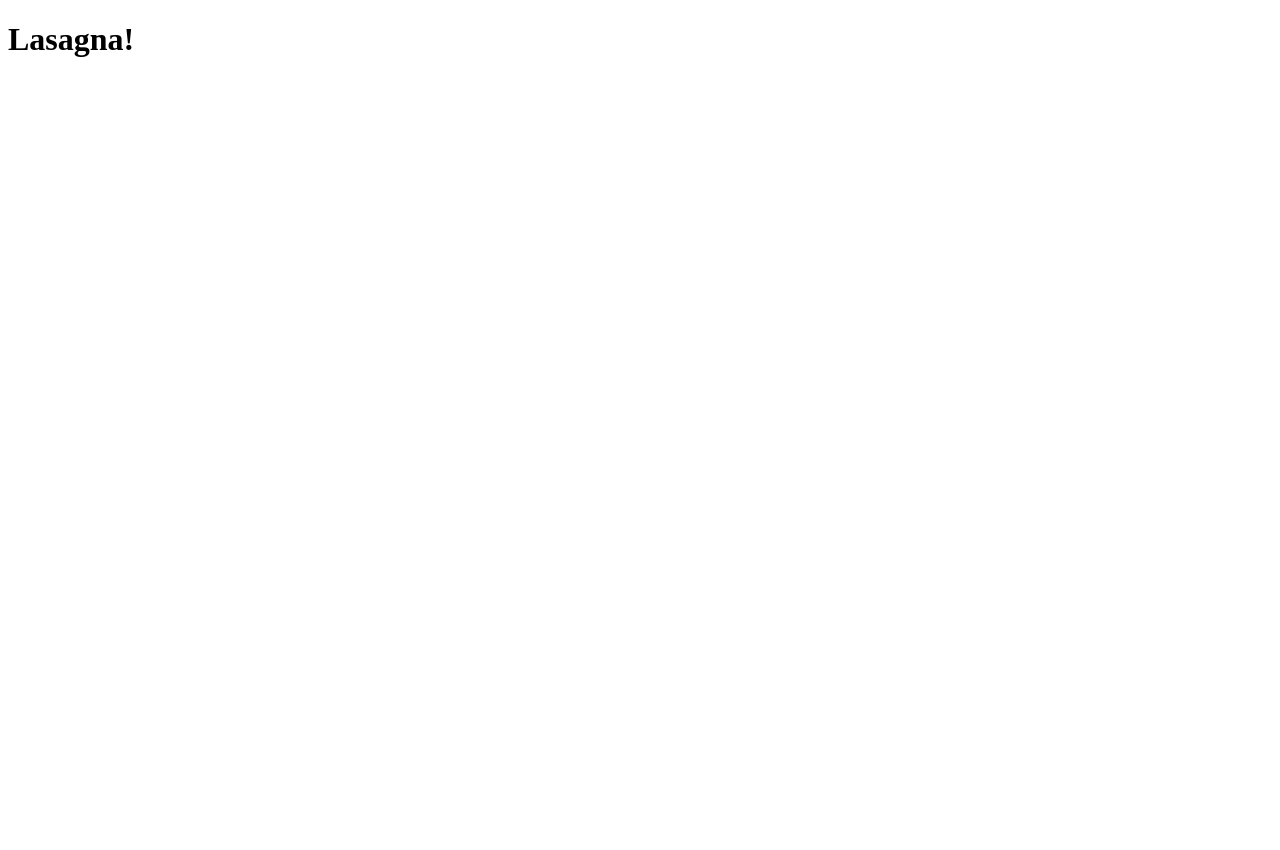
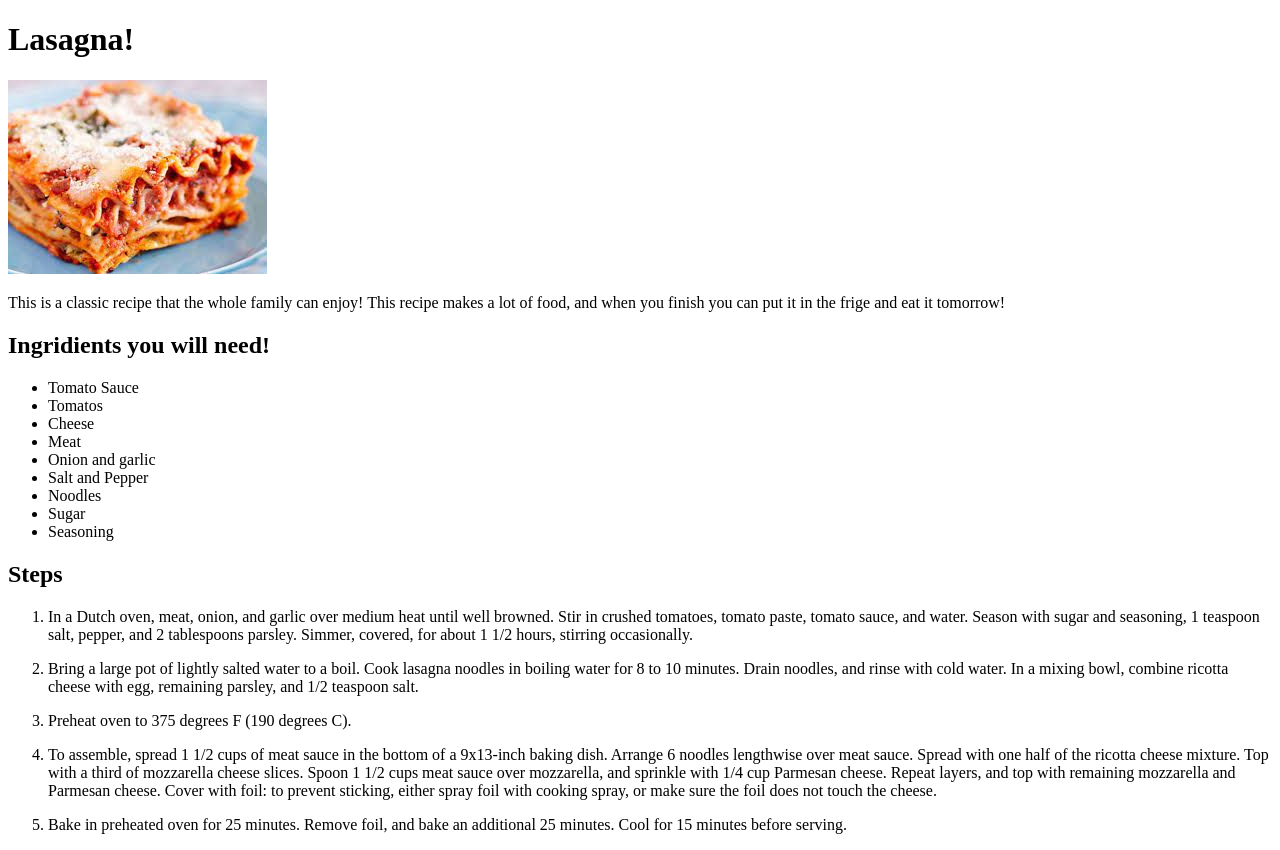
Before and after one commit to ChrisKlanderman/odin-recipies, a plain HTML site: page recipes/lasagna.html in a window 1280 px wide. Before the commit the page ends 800 px from the top, so only its background shows below. Drawn offline with Linux system fonts and the light colour scheme.

Commit message:
Made changes to the Lasagnaa page

```diff
--- a/recipes/lasagna.html
+++ b/recipes/lasagna.html
@@ -8,5 +8,46 @@
 </head>
 <body>
     <h1>Lasagna!</h1>
+    <img src="pics/lasagna.jpg" alt="Lasagna">
+    <p>This is a classic recipe that the whole family can enjoy! This recipe makes a lot of food, and when you finish you can put it in the frige and eat it tomorrow!</p>
+    <h2>Ingridients you will need!</h2>
+    <ul>
+        <li>Tomato Sauce</li>
+        <li>Tomatos</li>
+        <li>Cheese</li>
+        <li>Meat</li>
+        <li>Onion and garlic</li>
+        <li>Salt and Pepper</li>
+        <li>Noodles</li>
+        <li>Sugar</li>
+        <li>Seasoning</li>
+    </ul>
+    <h2>Steps</h2>
+    <ol>
+        <li>
+            <p>In a Dutch oven, meat, onion, and garlic over medium heat until well browned. Stir in crushed tomatoes, tomato paste, tomato sauce, and water. Season with sugar and seasoning, 1 teaspoon salt, pepper, and 2 tablespoons parsley. Simmer, covered, for about 1 1/2 hours, stirring occasionally.
+            </p>
+        </li>
+        <li>
+            <p>
+                Bring a large pot of lightly salted water to a boil. Cook lasagna noodles in boiling water for 8 to 10 minutes. Drain noodles, and rinse with cold water. In a mixing bowl, combine ricotta cheese with egg, remaining parsley, and 1/2 teaspoon salt.
+            </p>
+        </li>
+        <li>
+            <p>
+                Preheat oven to 375 degrees F (190 degrees C).
+            </p>
+        </li>
+        <li>
+            <p>
+                To assemble, spread 1 1/2 cups of meat sauce in the bottom of a 9x13-inch baking dish. Arrange 6 noodles lengthwise over meat sauce. Spread with one half of the ricotta cheese mixture. Top with a third of mozzarella cheese slices. Spoon 1 1/2 cups meat sauce over mozzarella, and sprinkle with 1/4 cup Parmesan cheese. Repeat layers, and top with remaining mozzarella and Parmesan cheese. Cover with foil: to prevent sticking, either spray foil with cooking spray, or make sure the foil does not touch the cheese.
+            </p>
+        </li>
+        <li>
+            <p>
+                Bake in preheated oven for 25 minutes. Remove foil, and bake an additional 25 minutes. Cool for 15 minutes before serving.
+            </p>
+        </li>
+    </ol>
 </body>
 </html>
```
Also changed, not shown: index.html (+17 -0 lines), recipes/pizza.html (+13 -0 lines), recipes/rice.html (+13 -0 lines), recipes/pics/lasagna.jpg (added), recipes/pics/pizza.jpg (added), recipes/pics/rice.jpg (added).
